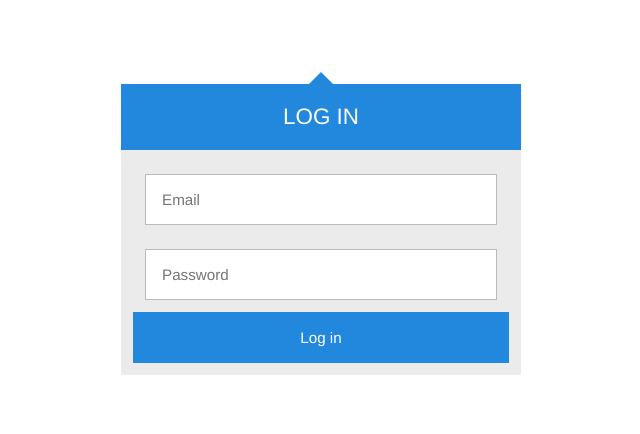
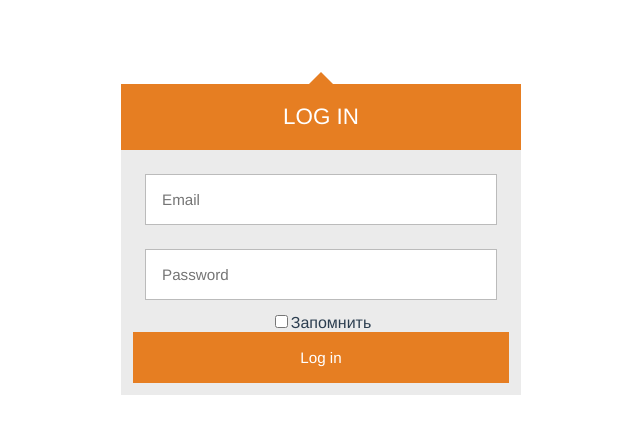
Before and after one commit to Chutchev/Diplom_CLOUD, a Vue app in the folder Frontend/: page /login in a window 1280 px wide. Shown: the top 434 px of the page, without its empty margins (319-959 px from the left). Built offline with nearby package versions, Linux system fonts and the light colour scheme.

Commit message:
Добавлен чекбокс запомнить

```diff
--- a/Frontend/src/App.vue
+++ b/Frontend/src/App.vue
@@ -28,7 +28,7 @@
       try {
         document.querySelector('div.menu').setAttribute('style', 'display: none');
       }catch (e) {
-        console.log(e)
+        return
       }
 
     }
--- a/Frontend/src/components/LoginPage.vue
+++ b/Frontend/src/components/LoginPage.vue
@@ -5,8 +5,12 @@
         <form class="login-container" @submit="onSubmit">
             <p><input v-model="loginForm.email" type="email" placeholder="Email"></p>
             <p><input v-model="loginForm.pwd" type="password" placeholder="Password"></p>
-            <input type="submit" value="Log in" >
-            <div>{{this.isAutorised}}</div>
+            <div>
+                <input v-model="loginForm.remember" type="checkbox" value="Запомнить меня?" id="remember"
+                       name="remember">
+                <label for="remember">Запомнить</label>
+            </div>
+            <input type="submit" value="Log in">
         </form>
     </div>
 </template>
@@ -22,16 +26,17 @@
 
                     email: '',
                     pwd: '',
+                    remember: false
                 },
                 isAutorised: null
             }
         },
         methods: {
-            initForm(){
+            initForm() {
                 this.loginForm.email = '';
                 this.loginForm.pwd = '';
             },
-            async loginToCloud(login, password){
+            async loginToCloud(login, password) {
                 const url = 'http://127.0.0.1:5000/login';
                 let credentials = {
                     login,
@@ -39,7 +44,12 @@
                 };
                 await axios.post(url, credentials)
                     .then((response) => {
-                        localStorage.setItem('TOKEN', response.data['token']);
+                        if (this.loginForm.remember){
+                            localStorage.setItem('TOKEN', response.data['token']);
+                        }
+                        else {
+                            sessionStorage.setItem('TOKEN', response.data['token'])
+                        }
                         document.location.href = 'http://localhost:8080/files'
                     })
                     .catch(error => console.log('ОШИБКА!!!!: ' + error));
@@ -50,6 +60,9 @@
                 let pwd = this.loginForm.pwd;
                 await this.loginToCloud(login, pwd);
             }
+        },
+        mounted(){
+            console.log(this.loginForm.remember)
         }
     }
 </script>
@@ -81,11 +94,11 @@
         margin-right: auto;
         margin-left: auto;
         border: 12px solid transparent;
-        border-bottom-color: #28d;
+        border-bottom-color: #e67e22;
     }
 
     .login-header {
-        background: #28d;
+        background: #e67e22;
         padding: 20px;
         font-size: 1.4em;
         font-weight: normal;
@@ -130,18 +143,22 @@
     }
 
     .login input[type="submit"] {
-        background: #28d;
+        background: #e67e22;
         border-color: transparent;
         color: #fff;
         cursor: pointer;
     }
 
     .login input[type="submit"]:hover {
-        background: #17c;
+        background: #ff7700;
     }
 
     /* Buttons' focus effect */
     .login input[type="submit"]:focus {
-        border-color: #05a;
+        border-color: #f09a4f;
+    }
+    #remember {
+        display: inline-block;
+        width: auto;
     }
 </style>
--- a/Frontend/src/routers.js
+++ b/Frontend/src/routers.js
@@ -5,8 +5,9 @@
 Vue.use(Router);
 
 const ifAuthenticated = (to, from, next) => {
-    let is_autorised = localStorage.getItem('TOKEN');
-    if (is_autorised) {
+    let ls_is_autorised = localStorage.getItem('TOKEN');
+    let ss_is_autorised = sessionStorage.getItem('TOKEN');
+    if (ls_is_autorised || ss_is_autorised) {
         next();
         return
     }
```
